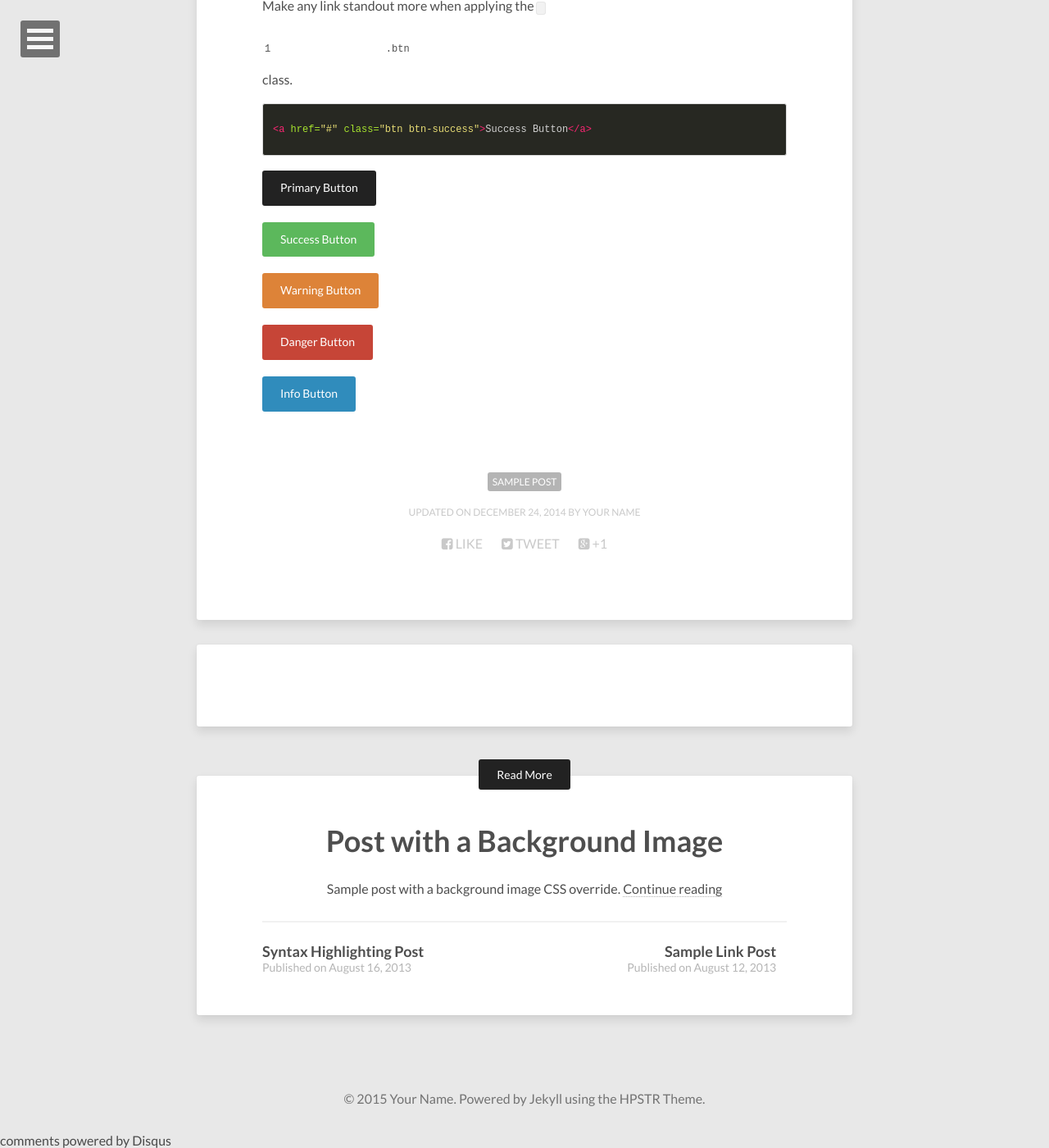
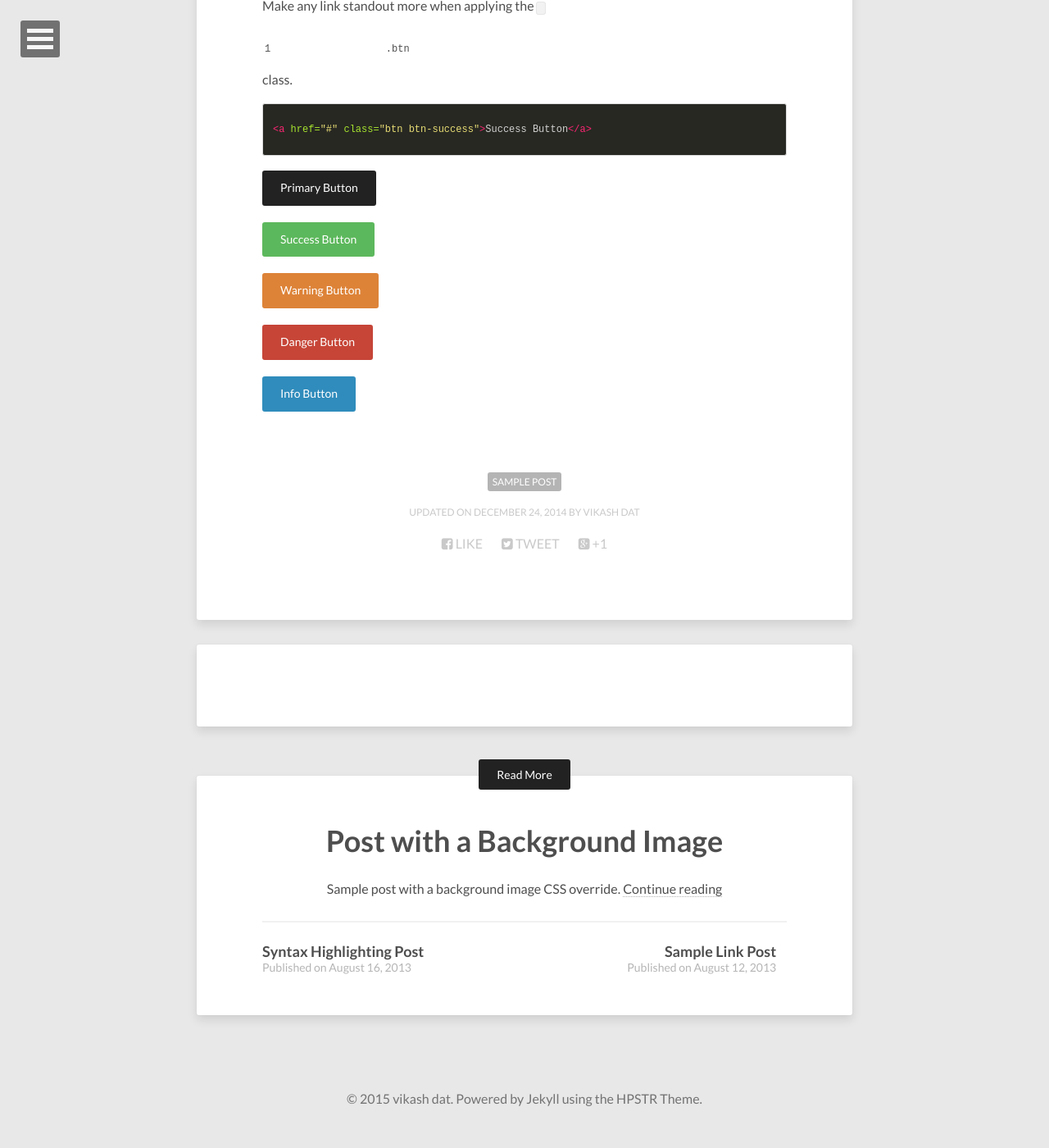
Before and after one commit to dat-vikash/dat-vikash.github.io, a Jekyll site: the page built from _posts/2011-03-10-sample-post.md, in a window 1280 px wide and 1400 px high, scrolled down 2692 px. Shown: the whole window at 82% size. Built offline with Jekyll 4.4.1, drawn with Linux system fonts in a browser that asks for light colours; nearby versions of some CDN libraries; comment, search, counter and statistics services are not loaded; part of the change alters nothing that is shown.

Commit message:
update config

```diff
--- a/_config.yml
+++ b/_config.yml
@@ -1,29 +1,29 @@
-title:            Site Title
-description:      Describe your website here.
-disqus_shortname: hpstrtheme
+title:            Who.Dat.Ninja
+description:      My thoughts and musings on adventures in life and software engineering
+#disqus_shortname: datvikash
 reading_time:     true
 words_per_minute: 200
 # Your site's domain goes here (eg: //mmistakes.github.io, http://mademistakes.com, etc)
 # When testing locally leave blank or use http://localhost:4000
-url:
+url: http://datvikash.github.io
 
 # Owner/author information
 owner:
-  name:           Your Name
-  avatar:         avatar.jpg
-  bio:            "Your bio goes here. It shouldn't be super long but a good two sentences or two should suffice."
-  email:          you@email.com
+  name:           vikash dat
+  avatar:         https://avatars2.githubusercontent.com/u/620424?v=3&s=460
+  bio:            "Husband. Dog lover. Software engineer."
+  email:          dat.vikash@gmail.com
   # Social networking links used in footer. Update and remove as you like.
-  twitter:
+  twitter:        https://twitter.com/datvikash
   facebook:
-  github:
+  github:         https://github.com/datvikash
   stackexchange:
-  linkedin:
-  instagram:
-  flickr:
-  tumblr:
+  linkedin:       https://www.linkedin.com/in/vikashdat
+  #instagram:
+  #flickr:
+  #tumblr:
   # google plus id, include the '+', eg +mmistakes
-  google_plus:    +yourid
+  #google_plus:    +yourid
 
 # Background image to be tiled on all pages
 background:
```
